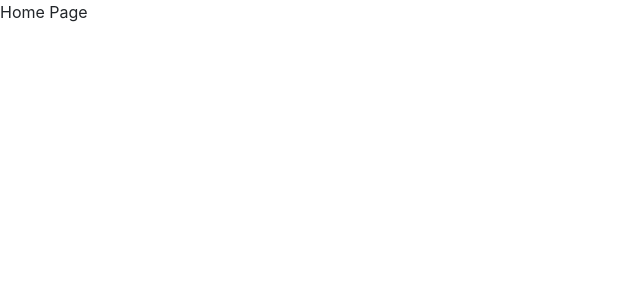
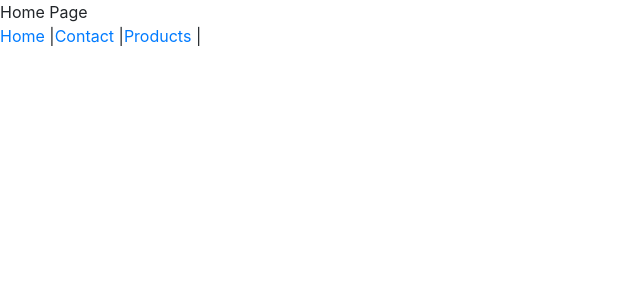
Before and after one commit to cagkancaglar/github-finder, a React app: page / in a window 1280 px wide. Shown: the top 300 px of the page, without its empty margins (0-640 px from the left). Built offline with nearby package versions, Linux system fonts and the light colour scheme; the HTML template or start-up script is replaced by a standard one.

Commit message:
browser-router

```diff
--- a/src/index.js
+++ b/src/index.js
@@ -6,35 +6,73 @@ import {
     BrowserRouter,
     Routes,
     Route,
-    Switch
+    Switch,
+    Link
   } from "react-router-dom";
 
 
+const Nav = () => {
+    return (
+        <nav>
+            <Link to="/">Home</Link> |
+            <Link to="/contact">Contact</Link> |
+            <Link to="/products">Products</Link> |
+        </nav>
+    )
+};
+
+
 const HomePage = () => {
-   return <div>Home Page</div>
+
+   return(
+    <>
+        <div>Home Page</div>
+    </>
+   )
 };
 
  const ContactPage = () => {
-    return <div>Contact Page</div>
+
+    return(
+     <>
+         <div>Contact Page</div>
+     </>
+    )
  };
 
  const ProductsPage = () => {
-    return <div>Products Page</div>
+
+    return(
+     <>
+         <div>Products Page</div>
+     </>
+    )
  };
 
-const NotFound = () => {
-    return <div>404 Page</div>
+ const NotFoundPage = () => {
+
+    return(
+     <>
+         <div>NotFound Page</div>
+         <nav>
+             <Link to="/">Home</Link>
+             <Link to="/contact">Contact</Link>
+             <Link to="/products">Products</Link>
+         </nav>
+     </>
+    )
  };
-
 
 const routes =  (
     <BrowserRouter>
+
         <Switch>
             <Route exact path="/" component={ HomePage } />
             <Route path="/contact" component={ ContactPage } />
             <Route path="/products" component={ ProductsPage } />
-            <Route component={ NotFound } />
+            <Route component={ NotFoundPage } />
         </Switch>
+        <Nav />
     </BrowserRouter>
 );
 
```
Lines whose indentation alone changed are shown as unchanged.
